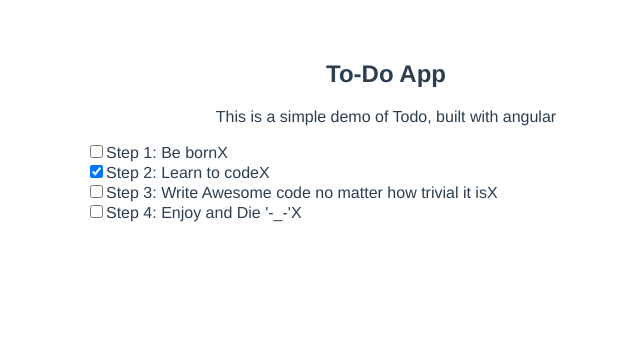
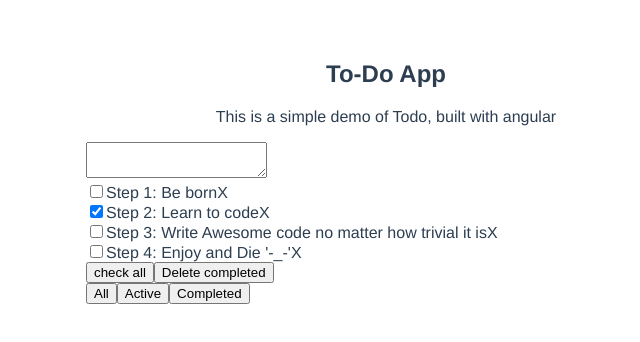
Before and after one commit to ajay-arya/Todo-Angular, an Angular app: page / in a window 1280 px wide. Shown: the top 342 px of the page, without its empty margins (254-894 px from the left). Built offline with nearby package versions, Linux system fonts and the light colour scheme; what ngx-autofocus-fix would draw is missing.

Commit message:
Most Functionalies are added

```diff
--- a/src/app/todo-list/todo-list.component.html
+++ b/src/app/todo-list/todo-list.component.html
@@ -1,6 +1,7 @@
 <h2 class="text-center">To-Do App</h2>
 <p class="text-center">This is a simple demo of Todo, built with angular</p>
 <div class="todo-container">
+    <textarea (keyup.enter)="addTodo()" [(ngModel)]="newTodo.detail" rows="2"></textarea>
     <div class="item" *ngFor="let todo of myTodo; let i=index">
         <input type="checkbox" [(ngModel)]="todo.isCompleted">
         <span (dblclick)="todo.isEditing = true" *ngIf="!todo.isEditing">{{todo.detail}}</span>
@@ -11,4 +12,13 @@
         </span>
         <span (click)="myTodo.splice(i,1)">X</span>
     </div>
+    <div>
+        <button (click)="checkAll()">check all</button>
+        <button (click)="deleteCompleted()">Delete completed</button>
+    </div>
+    <div>
+        <button (click)="function()">All</button>
+        <button (click)="function()">Active</button>
+        <button (click)="function()">Completed</button>
+    </div>
 </div>
--- a/src/app/todo-list/todo-list.component.ts
+++ b/src/app/todo-list/todo-list.component.ts
@@ -9,7 +9,11 @@ import { Todo } from "./todo.interface.ts";
 export class TodoListComponent implements OnInit {
 
   myTodo: Todo[];
-  newTodo: Todo;
+  newTodo: Todo = {
+    detail: '',
+    isCompleted: false,
+    isEditing: false
+  };
 
   constructor() { }
 
@@ -33,4 +37,27 @@ export class TodoListComponent implements OnInit {
     }]
   }
 
+  addTodo(): void {
+    this.myTodo.push(this.newTodo);
+    this.newTodo = {
+      detail: '',
+      isCompleted: false,
+      isEditing: false
+    };
+  }
+
+  deleteCompleted(): void {
+    this.myTodo.filter(todo => !todo.isCompleted);
+  }
+
+  checkAll(): void {
+    this.myTodo.forEach(todo => {
+      todo.isCompleted = true;
+    });
+  }
+
+  function() {
+    console.log('Write code');
+  }
+
 }
```
